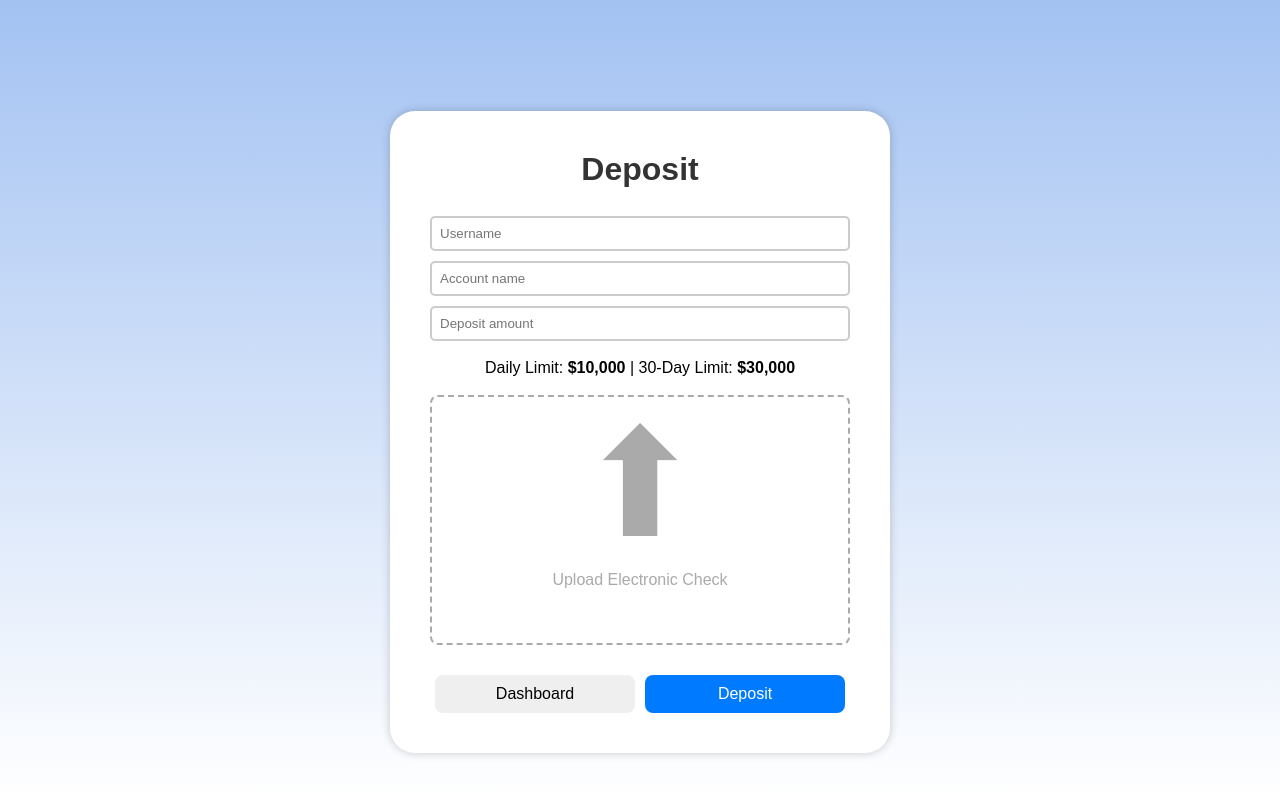
After one commit to bmai1/CMPE-131-Group-1, a Flask app: page /deposit in a window 1280 px wide. The commit adds this page. Run offline with Flask 3, Linux system fonts and the light colour scheme.

Commit message:
Organize styles and manually merge deposit

```diff
--- a/app.py
+++ b/app.py
@@ -170,3 +170,11 @@ def edit_account():
         return render_template('editaccount.html', user=user)
 
     return redirect(url_for('login'))
+
+
+@app.route('/deposit')
+def deposit():
+    """
+        Route for deposit. TODO: add image upload
+    """
+    return render_template('deposit.html')
--- /dev/null
+++ b/static/scripts/deposit.js
@@ -0,0 +1,40 @@
+function updateDate() {
+    let today = new Date();
+    let formattedDate = (today.getMonth()+1) + '/' + today.getDate() + '/' + today.getFullYear();
+    document.getElementById("current-date").innerText = formattedDate;
+}
+window.onload = updateDate;
+
+const uploadBox = document.getElementById("upload-box");
+const fileInput = document.getElementById("file-input");
+
+uploadBox.addEventListener("click", () => fileInput.click());
+
+uploadBox.addEventListener("dragover", (e) => {
+    e.preventDefault();
+    uploadBox.classList.add("drag-over");
+});
+
+uploadBox.addEventListener("dragleave", () => {
+    uploadBox.classList.remove("drag-over");
+});
+
+uploadBox.addEventListener("drop", (e) => {
+    e.preventDefault();
+    uploadBox.classList.remove("drag-over");
+    const file = e.dataTransfer.files[0];
+    if (file) handleFileUpload(file);
+});
+
+fileInput.addEventListener("change", (e) => {
+    const file = e.target.files[0];
+    if (file) handleFileUpload(file);
+});
+
+function handleFileUpload(file) {
+    if (!file.type.startsWith("image/")) {
+    alert("Please upload an image file.");
+    return;
+    }
+    alert(`File uploaded: ${file.name}`);
+}
--- /dev/null
+++ b/static/styles/deposit.css
@@ -0,0 +1,113 @@
+* {
+    margin: 0;
+    padding: 0;
+    box-sizing: border-box;
+}
+
+body {
+    font-family: Arial, sans-serif;
+    background: linear-gradient(to bottom, #a3c2f2, white);
+    display: flex;
+    justify-content: center;
+    align-items: center;
+    min-height: 100vh;
+    margin: 0;
+}
+
+.container {
+    background: white;
+    width: 70%;
+    max-width: 500px;
+    padding: 40px;
+    border-radius: 25px;
+    box-shadow: 0px 0px 10px rgba(0, 0, 0, 0.2);
+    text-align: center;
+}
+
+h2 {
+    font-size: 32px;
+    color: #333;
+}
+
+.account-info {
+    font-size: 32px;
+    color: #555;
+    text-align: left;
+}
+
+input {
+    width: 100%;
+    padding: 8px;
+    margin-top: 10px;
+    border: 2px solid #ccc;
+    border-radius: 5px;
+}
+
+.date-today {
+    display: inline-block;
+    padding: 6px 12px;
+    border: 2px solid #ccc;
+    border-radius: 5px;
+    background-color: #f0f0f0;
+    font-style: italic;
+    font-weight: bold;
+    font-size: 14px;
+}
+
+.amount-input {
+    width: 100%;
+    border-bottom: 2px solid #ccc;
+}
+
+.buttons {
+    display: flex;
+    justify-content: space-between;
+    margin-top: 20px;
+}
+
+button {
+    flex: 1;
+    padding: 10px;
+    border: none;
+    border-radius: 5px;
+    cursor: pointer;
+    font-size: 16px;
+    margin: 0 5px;
+}
+
+.cancel:hover {
+    background-color: #5cb85c;
+}
+
+.cancel {
+    background: #d9534f;
+}
+
+.deposit:hover {
+    background-color: #5cb85c;
+}
+
+.deposit {
+    background: #d9534f;
+}
+
+#upload-box {
+    color: rgb(170, 170, 170);
+    width: 100%;
+    height: 250px;
+    border: 2px dashed #aaa;
+    border-radius: 8px;
+    align-items: center;
+    justify-content: center;
+    flex-direction: column;
+    cursor: pointer;
+    text-align: center;
+}
+
+#upload-box span {
+    font-size: 24px;
+}
+
+#upload-box.drag-over {
+    background: #e0e0e0;
+}
--- a/templates/accountdetails.html
+++ b/templates/accountdetails.html
@@ -4,7 +4,7 @@
     <meta charset="UTF-8">
     <meta name="viewport" content="width=device-width, initial-scale=1.0">
     <title>Account Details</title>
-    <link rel="stylesheet" href="{{ url_for('static', filename='dashboard.css') }}">
+    <link rel="stylesheet" href="{{ url_for('static', filename='styles/dashboard.css') }}">
 </head>
 <body>
 
--- a/templates/dashboard.html
+++ b/templates/dashboard.html
@@ -4,13 +4,13 @@
     <meta charset="UTF-8">
     <meta name="viewport" content="width=device-width, initial-scale=1.0">
     <title>Dashboard</title>
-    <link rel="stylesheet" href="{{ url_for('static', filename='dashboard.css') }}">
+    <link rel="stylesheet" href="{{ url_for('static', filename='styles/dashboard.css') }}">
 </head>
 <body>
 
     <nav class="navbar">
         <ul>
-            <li><a href="#">Deposit</a></li>
+            <li><a href="{{ url_for('deposit') }}">Deposit</a></li>
             <li><a href="#">Transfer</a></li>
             <li><a href="#">Withdraw</a></li>
             <li><a href="{{ url_for('account_details') }}">Account Details</a></li>
--- /dev/null
+++ b/templates/deposit.html
@@ -0,0 +1,38 @@
+<!DOCTYPE html>
+<html lang="en">
+    <head>
+        <meta charset="UTF-8">
+        <meta name="viewport" content="width=device-width, initial-scale=1.0">
+        <title>Deposit</title>
+        <link rel="stylesheet" href="{{ url_for('static', filename='styles/dashboard.css') }}">
+        <link rel="stylesheet" href="{{ url_for('static', filename='styles/deposit.css') }}">
+        <link rel="stylesheet" href="{{ url_for('static', filename='styles/loginregister.css') }}">
+    </head>
+    <body>
+        <div class="container">
+            <h2>Deposit</h2>
+            <br>
+            <div class="account-info">
+                <input type="text" class="account-number" placeholder="Username">
+                <input type="text" class="account-name" placeholder="Account name">
+            </div>
+            <input type="text" class="amount-input" placeholder="Deposit amount">
+            <br>
+            <br>
+            <p>Daily Limit: <strong>$10,000</strong> | 30-Day Limit: <strong>$30,000</strong></p>
+            <br>
+            <div id="upload-box">
+                <input type="file" id="file-input" accept="image/*" hidden />
+                <div id="upload-content">
+                    <span style="font-size:150px;">⬆</span>
+                    <p>Upload Electronic Check</p>
+                </div>
+            </div>
+            <div class="buttons">
+                <button class="nav-button">Dashboard</button>
+                <button class="login-button">Deposit</button>
+            </div>
+        </div>
+        <script src="{{ url_for('static', filename='scripts/deposit.js') }}"></script>
+    </body>
+</html>
--- a/templates/editaccount.html
+++ b/templates/editaccount.html
@@ -4,7 +4,7 @@
     <meta charset="UTF-8">
     <meta name="viewport" content="width=device-width, initial-scale=1.0">
     <title>Edit Account</title>
-    <link rel="stylesheet" href="{{ url_for('static', filename='dashboard.css') }}">
+    <link rel="stylesheet" href="{{ url_for('static', filename='styles/dashboard.css') }}">
 </head>
 <body>
 
--- a/templates/index.html
+++ b/templates/index.html
@@ -4,7 +4,7 @@
     <meta charset="UTF-8">
     <meta name="viewport" content="width=device-width, initial-scale=1.0">
     <title>Secure Online Banking</title>
-    <link rel="stylesheet" href="{{ url_for('static', filename='cover.css') }}">
+    <link rel="stylesheet" href="{{ url_for('static', filename='styles/home.css') }}">
 </head>
 <body>
     <div class="container">
--- a/templates/login.html
+++ b/templates/login.html
@@ -4,7 +4,7 @@
     <meta charset="UTF-8">
     <meta name="viewport" content="width=device-width, initial-scale=1.0">
     <title>Login</title>
-    <link rel="stylesheet" href="{{ url_for('static', filename='loginregister.css') }}">
+    <link rel="stylesheet" href="{{ url_for('static', filename='styles/loginregister.css') }}">
 </head>
 <body>
     <div class="login-container">
--- a/templates/registration.html
+++ b/templates/registration.html
@@ -4,7 +4,7 @@
     <meta charset="UTF-8">
     <meta name="viewport" content="width=device-width, initial-scale=1.0">
     <title>Register</title>
-    <link rel="stylesheet" href="{{ url_for('static', filename='loginregister.css') }}">
+    <link rel="stylesheet" href="{{ url_for('static', filename='styles/loginregister.css') }}">
 </head>
 <body>
     <div class="registration-form">
```
Also changed, not shown: static/styles/accountdetails.css (renamed from static/accountdetails.css), static/styles/dashboard.css (renamed from static/dashboard.css), static/styles/home.css (renamed from static/cover.css), static/styles/loginregister.css (renamed from static/loginregister.css).
